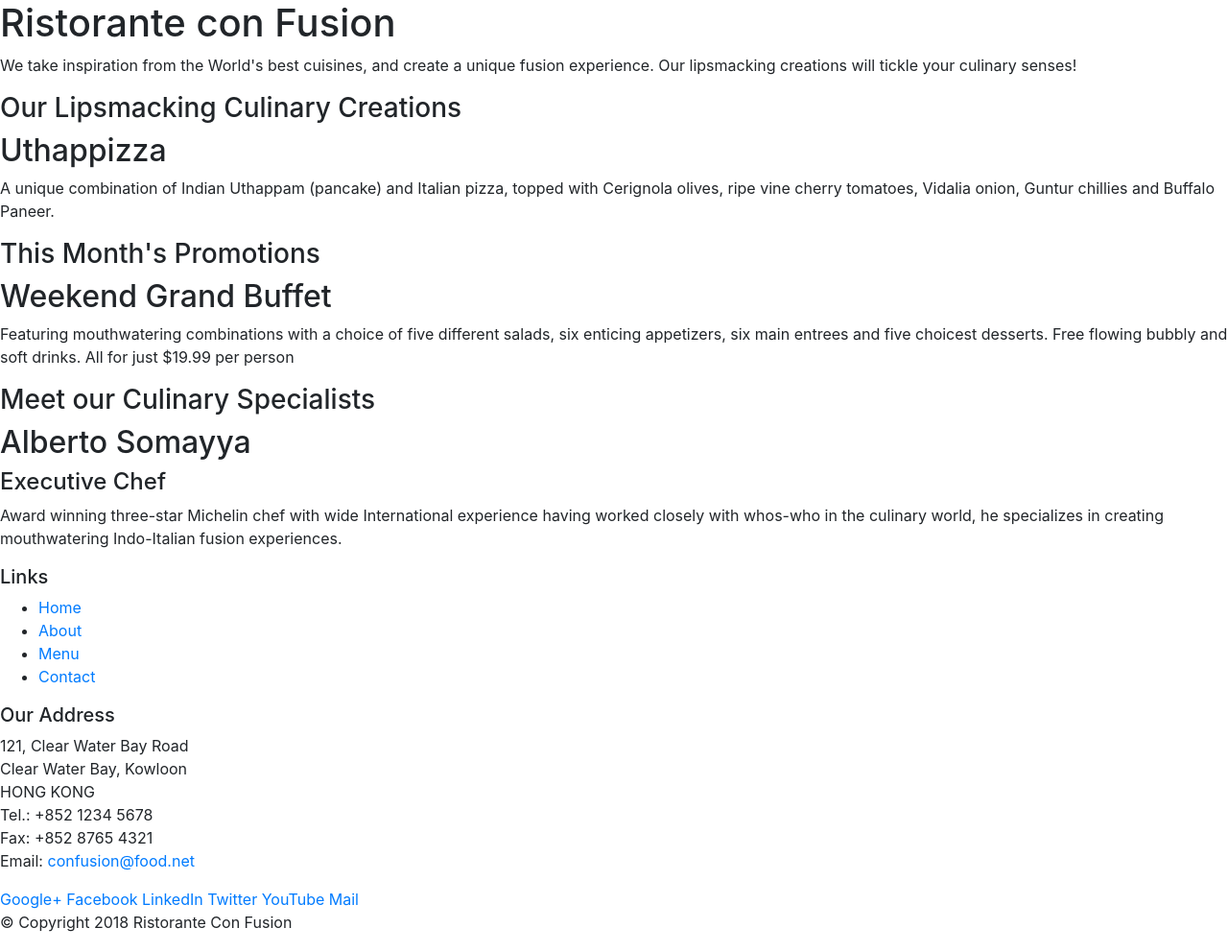
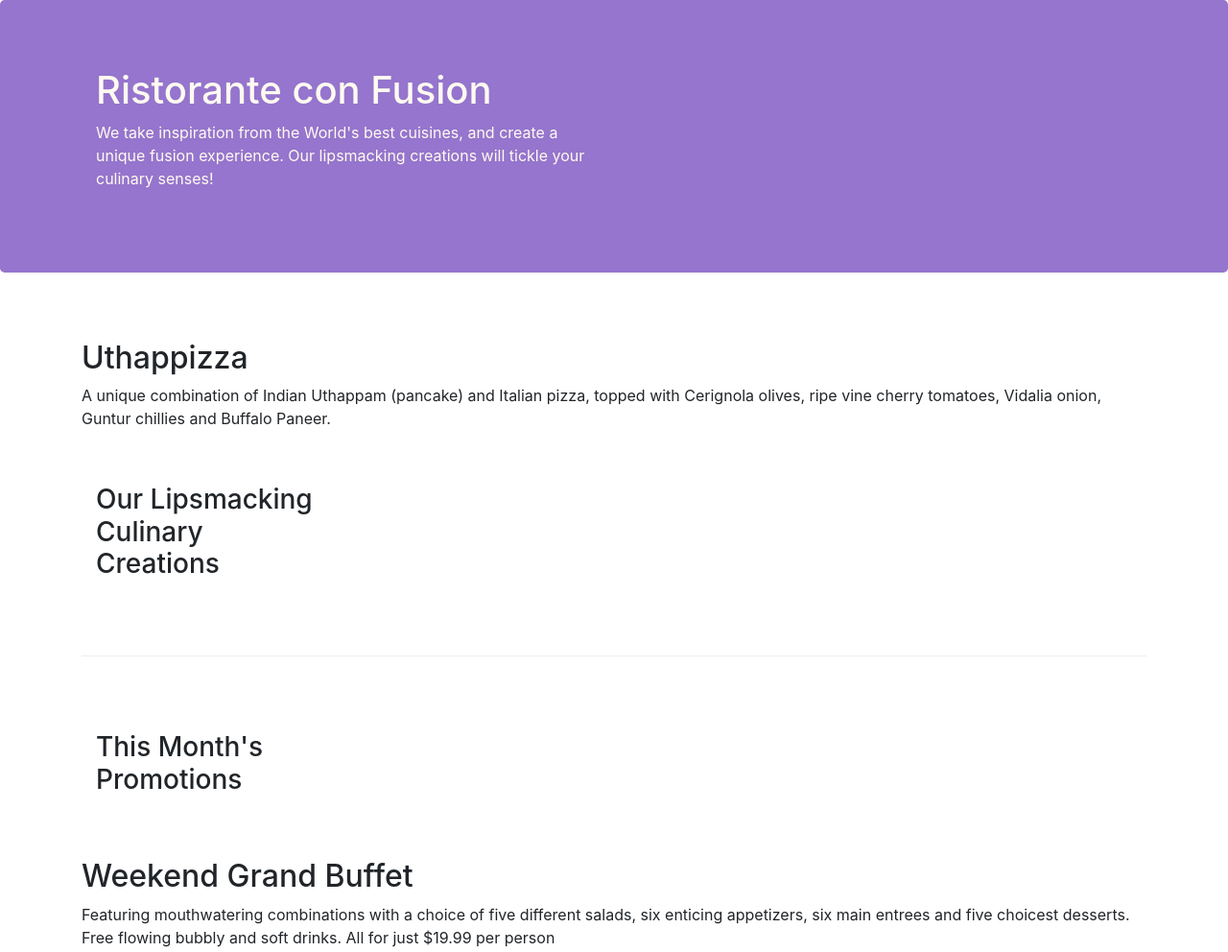
Before and after one commit to mubarizzz/task-CN, a website: page index.html in a window 1280 px wide. Shown: the top 992 px of the page at 96% size. Drawn offline with nearby package versions, Linux system fonts and the light colour scheme.

Commit message:
first project

```diff
--- /dev/null
+++ b/css/styles.css
@@ -0,0 +1,30 @@
+.row-header {
+  margin: 0px auto;
+  padding: 0px auto;
+}
+
+.row-content {
+  margin: 0px auto;
+  padding: 50px 0px 50px 0px;
+  border-bottom: 1px ridge;
+  min-height: 400px;
+}
+
+.footer {
+  background-color: #d1c4e9;
+  margin: 0px auto;
+  padding: 20px 0px 20px 0px;
+}
+
+.jumbotron {
+  padding: 70px 30px 70px 30px;
+  margin: 0px auto;
+  background: #9575cd;
+  color: floralwhite;
+}
+
+.address {
+  font-size: 80%;
+  margin: 0px;
+  color: #0f0f0f;
+}
--- a/index.html
+++ b/index.html
@@ -14,14 +14,15 @@
       rel="stylesheet"
       href="node_modules/bootstrap/dist/css/bootstrap.min.css"
     />
+    <link rel="stylesheet" href="css/styles.css" />
     <title>Ristorante Con Fusion</title>
   </head>
 
   <body>
-    <header>
-      <div>
-        <div>
-          <div>
+    <header class="jumbotron">
+      <div class="container">
+        <div class="row row-header">
+          <div class="col-12 col-sm-6">
             <h1>Ristorante con Fusion</h1>
             <p>
               We take inspiration from the World's best cuisines, and create a
@@ -29,17 +30,17 @@
               your culinary senses!
             </p>
           </div>
-          <div></div>
+          <div class="col-12 col-sm"></div>
         </div>
       </div>
     </header>
 
-    <div>
-      <div>
-        <div>
+    <div class="container">
+      <div class="row row-content align-items-center">
+        <div class="col-12 col-sm-4 order-sm-last col-md-3">
           <h3>Our Lipsmacking Culinary Creations</h3>
         </div>
-        <div>
+        <div calss="col col-sm order-sm-first col-md">
           <h2>Uthappizza</h2>
           <p>
             A unique combination of Indian Uthappam (pancake) and Italian pizza,
@@ -49,11 +50,11 @@
         </div>
       </div>
 
-      <div>
-        <div>
+      <div class="row row-content align-items-center">
+        <div class="col-12 col-sm-4 col-md-3">
           <h3>This Month's Promotions</h3>
         </div>
-        <div>
+        <div calss="col col-sm col-md">
           <h2>Weekend Grand Buffet</h2>
           <p>
             Featuring mouthwatering combinations with a choice of five different
@@ -64,11 +65,11 @@
         </div>
       </div>
 
-      <div>
-        <div>
+      <div class="row row-content align-items-center">
+        <div class="col-12 col-sm-4 order-sm-last col-md-3">
           <h3>Meet our Culinary Specialists</h3>
         </div>
-        <div>
+        <div calss="col col-sm order-sm-first col-md">
           <h2>Alberto Somayya</h2>
           <h4>Executive Chef</h4>
           <p>
@@ -81,19 +82,19 @@
       </div>
     </div>
 
-    <footer>
-      <div>
-        <div>
-          <div>
+    <footer class="footer">
+      <div class="container">
+        <div class="row">
+          <div calss="col-4 offset-1 col-sm-2">
             <h5>Links</h5>
-            <ul>
+            <ul class="list-unstyled">
               <li><a href="#">Home</a></li>
               <li><a href="#">About</a></li>
               <li><a href="#">Menu</a></li>
               <li><a href="#">Contact</a></li>
             </ul>
           </div>
-          <div>
+          <div class="col-7 col-sm-5">
             <h5>Our Address</h5>
             <address>
               121, Clear Water Bay Road<br />
@@ -104,8 +105,8 @@
               Email: <a href="mailto:confusion@food.net">confusion@food.net</a>
             </address>
           </div>
-          <div>
-            <div>
+          <div class="col-12 col-sm-4 align-self-center">
+            <div class="text-center">
               <a href="http://google.com/+">Google+</a>
               <a href="http://www.facebook.com/profile.php?id=">Facebook</a>
               <a href="http://www.linkedin.com/in/">LinkedIn</a>
@@ -115,8 +116,8 @@
             </div>
           </div>
         </div>
-        <div>
-          <div>
+        <div class="row justify-content-center">
+          <div class="col-auto">
             <p>© Copyright 2018 Ristorante Con Fusion</p>
           </div>
         </div>
```
Also changed, not shown: aboutus.html (added, +163 -0 lines).
